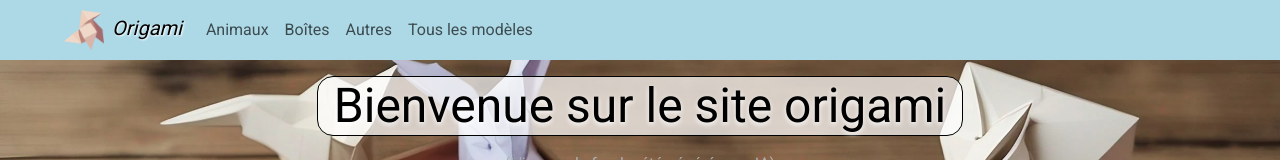
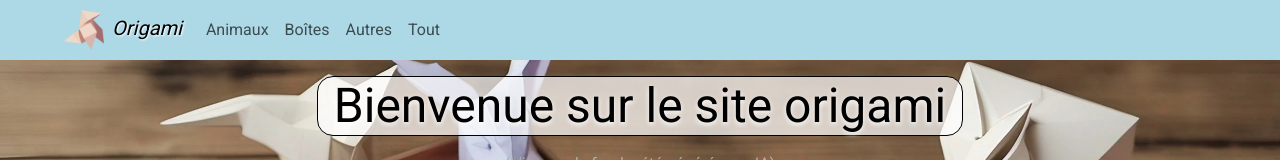
Before and after one commit to P-why1988/origami-front, a React (Create React App) app: page /origami-front/home in a window 1280 px wide. Shown: the top 160 px of the page. Built offline with nearby package versions, Linux system fonts and the light colour scheme.

Commit message:
Updated with HashRouter

```diff
--- a/src/Components/MySpecialNavbar.js
+++ b/src/Components/MySpecialNavbar.js
@@ -22,7 +22,7 @@ function MySpecialNavbar() {
                 <Nav.Link as={ Link } to={ url('animals') }>Animaux</Nav.Link>
                 <Nav.Link as={ Link } to={ url('boxes') }>Boîtes</Nav.Link>
                 <Nav.Link as={ Link } to={ url('other') }>Autres</Nav.Link>
-                <Nav.Link as={ Link } to={ url('all') }>Tous les modèles</Nav.Link>
+                <Nav.Link as={ Link } to={ url('all') }>Tout</Nav.Link>
             </Nav>
             </Navbar.Collapse>
         </Navbar>
```
